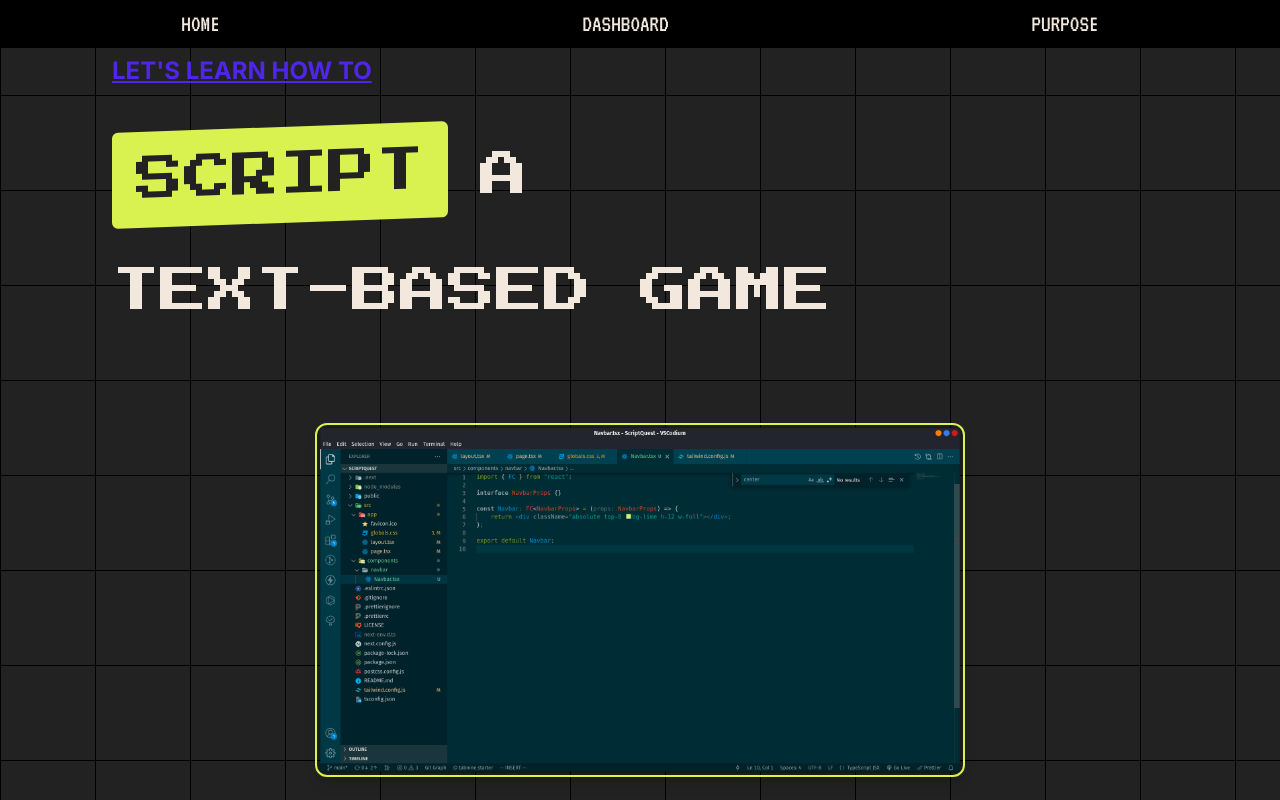
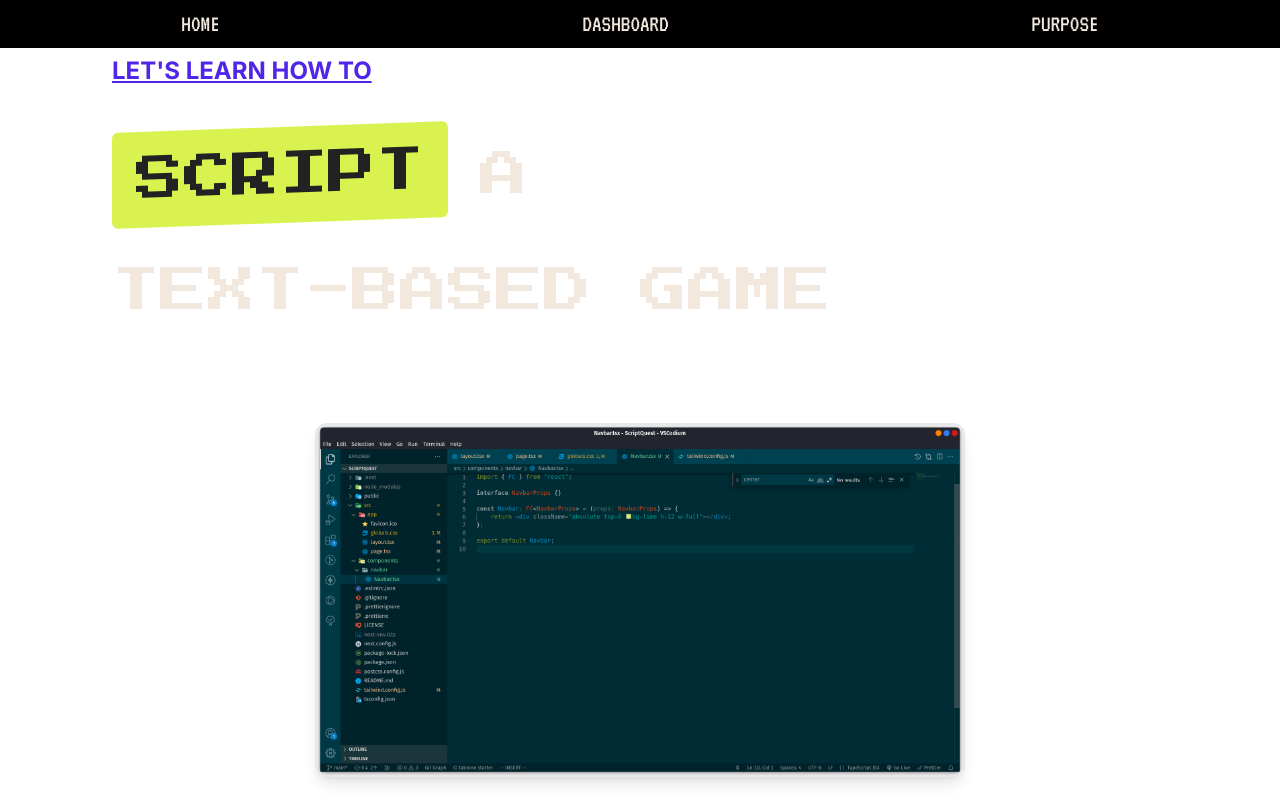
Before and after one commit to pewpewnor/ScriptQuest, a Next.js app: page / in a window 1280 px wide. Built offline with nearby package versions, Linux system fonts and the light colour scheme.

Commit message:
style: add hover effects for hero image

```diff
--- a/src/app/page.tsx
+++ b/src/app/page.tsx
@@ -5,9 +5,9 @@ interface WelcomePageProps {}
 
 const WelcomePage: FC<WelcomePageProps> = (props: WelcomePageProps) => {
 	return (
-		<div className="min-h-screen">
+		<div className="">
 			{/* Hero */}
-			<div className="paper-grid flex h-screen flex-col items-center justify-center gap-24 bg-dark px-8 pt-8 md:px-16 mid:flex-row mid:gap-0">
+			<div className="flex h-screen flex-col items-center justify-center gap-24 px-8 pt-8 md:px-16 mid:flex-row mid:gap-0">
 				<div className="md:w-6/7 flex w-full flex-col gap-10 px-0 sm:px-12 mid:w-full">
 					<p className="w-full text-center text-xl font-bold text-electric underline sm:text-left md:text-2xl">
 						LET&apos;S LEARN HOW TO
@@ -27,7 +27,7 @@ const WelcomePage: FC<WelcomePageProps> = (props: WelcomePageProps) => {
 
 				<Image
 					src="/hero-image.png"
-					className="rounded-xl border-2 border-lime shadow-lg"
+					className="rounded-xl border-2 shadow-lg duration-200 ease-in hover:scale-105 hover:cursor-pointer hover:border-lime"
 					width={650}
 					height={650}
 					alt="hero"
```
